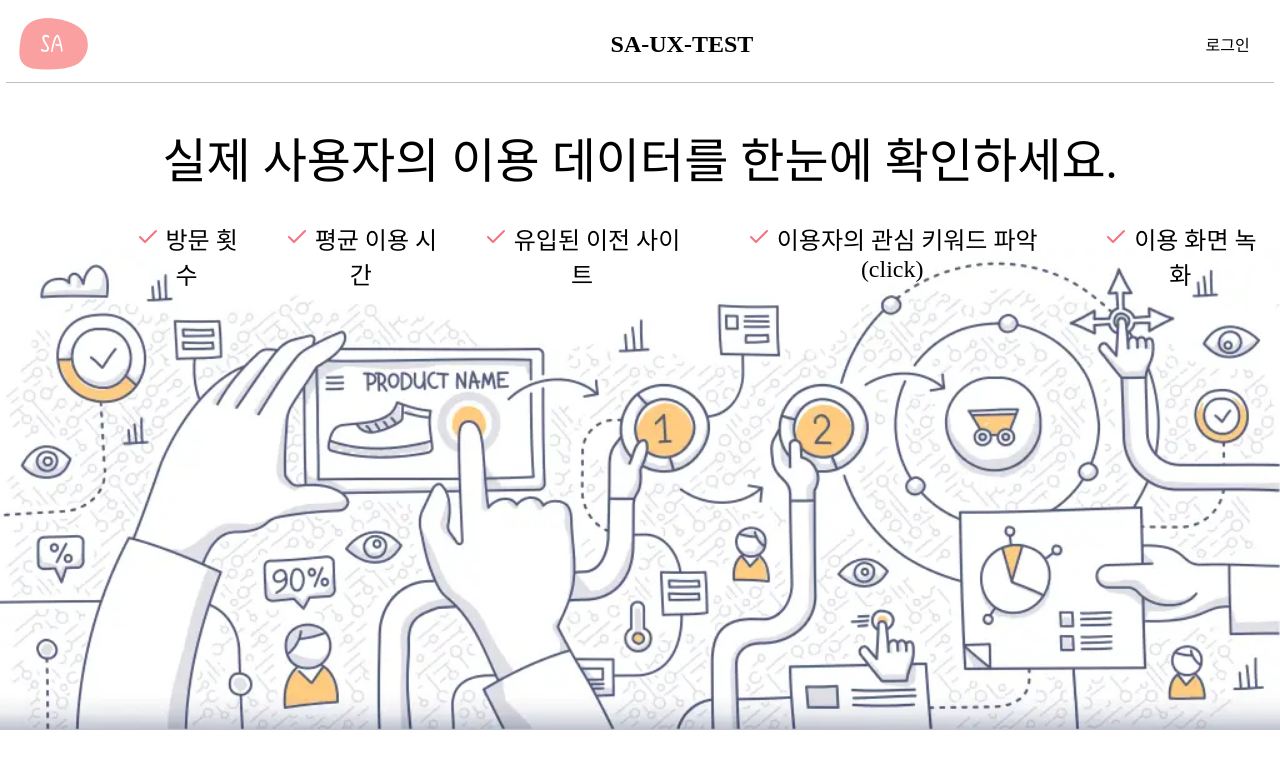
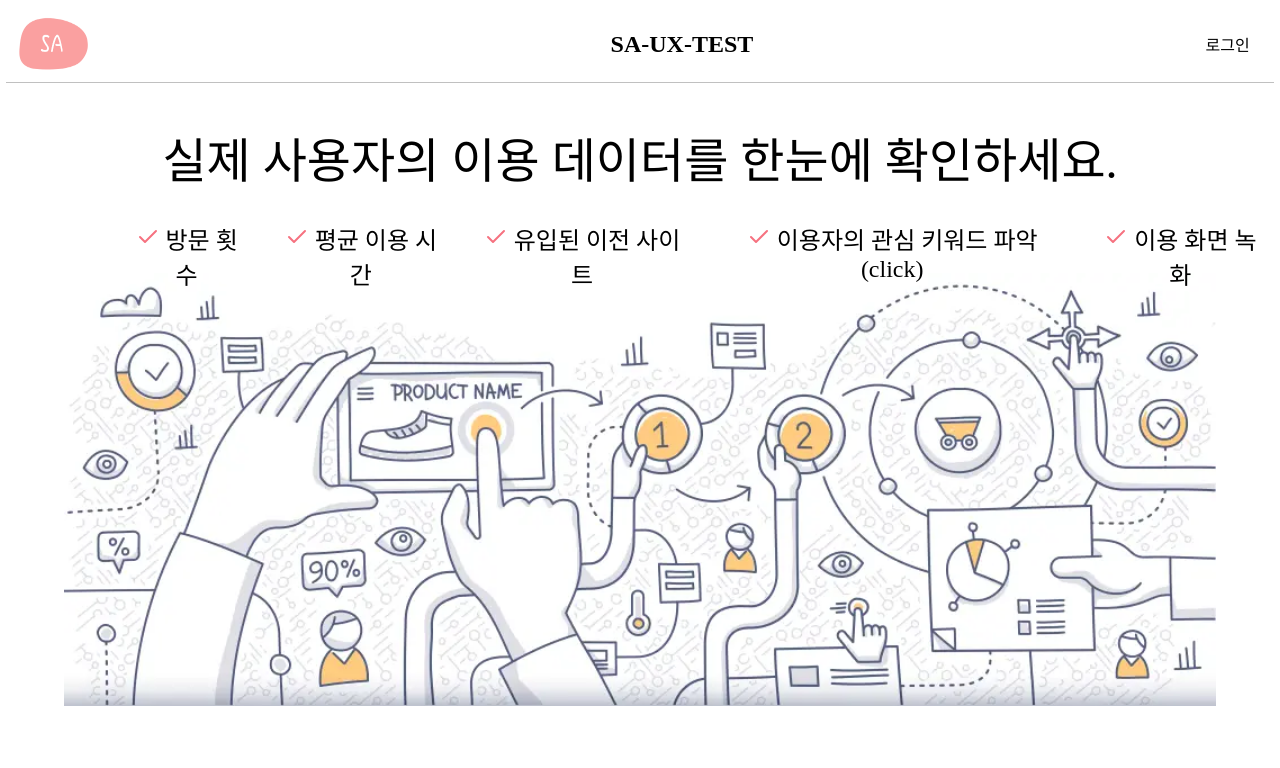
Before and after one commit to comtlee/sa-ux-test-client, a React (Create React App) app: page / in a window 1280 px wide. Shown: the top 768 px of the page. Built offline with nearby package versions, Linux system fonts and the light colour scheme; no server answers; a web font is replaced by a local one.

Commit message:
♻️ Refactor: 코드스타일 및 레이아웃 수정

```diff
--- a/src/components/Main/Content.js
+++ b/src/components/Main/Content.js
@@ -5,7 +5,6 @@ import { COLORS } from "../../constants/colors";
 
 const Content = () => {
   return (
-    <Container>
     <Wrapper>
       <HeadText>실제 사용자의 이용 데이터를 한눈에 확인하세요.</HeadText>
       <CheckList>
@@ -26,14 +25,8 @@ const Content = () => {
         </List>
       </CheckList>
     </Wrapper>
-    </Container>
   );
 };
-
-const Container = styled.div`
-  width: 100vw;
-  height: 100vh;
-`;
 
 const Wrapper = styled.div`
   display: flex;
@@ -44,7 +37,7 @@ const Wrapper = styled.div`
   background-image: url("/images/ux-test.png");
   background-repeat: no-repeat;
   background-position: center;
-  background-size: 100%;
+  background-size: 90%;
 `;
 
 const HeadText = styled.div`
```
Also changed, not shown: 1 other file (tests, documents, lock files or other folders). Lines whose indentation alone changed are shown as unchanged.
